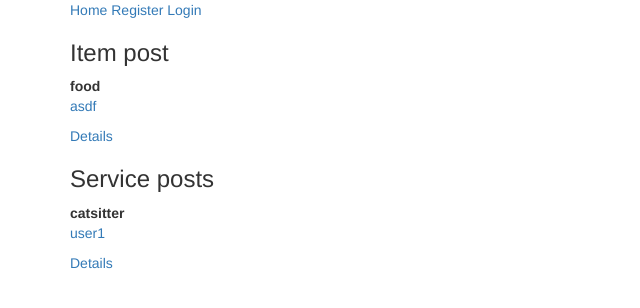
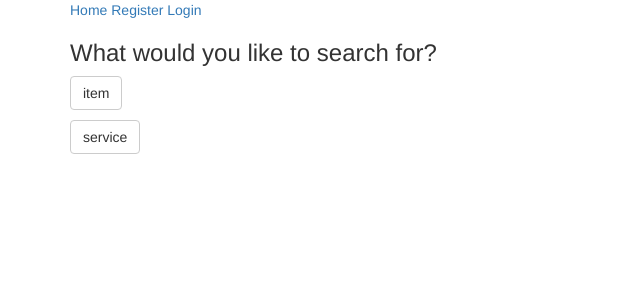
Before and after one commit to KiaraRaynS/Catslist-23-06-16-, a Django app: page /cities/Atlanta/ in a window 1280 px wide. Shown: the top 308 px of the page, without its empty margins (0-640 px from the left). Run offline with Django 3.2, Linux system fonts and the light colour scheme; data comes from the database, SQL or seed files in the repository; some libraries are stand-ins or nearby versions.

Commit message:
Depth added to listings organization

```diff
--- /dev/null
+++ b/appcatslist/templates/citycategorylistview.html
@@ -0,0 +1,5 @@
+{% extends 'base.html' %}
+
+{% block bodycontent %}
+
+{% endblock %}
--- a/appcatslist/templates/citylistview.html
+++ b/appcatslist/templates/citylistview.html
@@ -1,19 +1,9 @@
 {% extends 'base.html' %}
 
 {% block bodycontent %}
-
-  <h3>Item post</h3>
-  {% for item in items %}
-    <b>{{ item.title }}</b>
-    <p><a href="{%url 'userprofileview' item.user %}">{{item.user}}</a></p>
-    <p><a href="{%url 'postdetailview' item.id %}">Details</a></p>
-    {% endfor %}
-
-  <h3>Service posts</h3>
-  {% for item in services %}
-    <b>{{ item.title }}</b>
-    <p><a href="{% url 'userprofileview' item.user %}">{{ item.user }}</a></p>
-    <p><a href="{% url 'postdetailview' item.id %}">Details</a></p>
+  <h3>What would you like to search for?</h3>
+  {% for item in categories %}
+  <p><a class='btn btn-default' href="{% url 'citycategorylistview' city item %}">{{ item}}</a></p>
   {% endfor %}
 
 {% endblock %}
--- a/appcatslist/views.py
+++ b/appcatslist/views.py
@@ -112,6 +112,11 @@ class CityListView(ListView):
 
     def get_context_data(self, **kwargs):
         city = self.kwargs['city']
+        context = super().get_context_data(**kwargs)
+        context['city'] = City.objects.get(city=city)
+        context['categories'] = CategoryList.objects.all()
+        return context
+        """
         item1 = CategoryList.objects.all()[0]
         print(item1)
         item2 = CategoryList.objects.all()[1]
@@ -123,4 +128,14 @@ class CityListView(ListView):
         context['subcategory'] = SubCategoryList.objects.all()
         context['items'] = OfferPost.objects.filter(city__city=city).filter(subcategory__category=item1)
         context['services'] = OfferPost.objects.filter(city__city=city).filter(subcategory__category=item2)
+        """
         return context
+
+
+class CityCategoryListView(ListView):
+    template_name = 'citycategorylistview.html'
+
+    def get_queryset(self, **kwargs):
+        city = self.kwargs['city']
+        category = self.kwargs['category']
+        return OfferPost.objects.filter(city__city=city)
--- a/projectcastlist/urls.py
+++ b/projectcastlist/urls.py
@@ -19,7 +19,7 @@ from django.contrib.auth.views import logout, login
 from django.conf import settings
 from django.conf.urls.static import static
 from appcatslist.views import IndexView, RegisterView, ProfileView, CityListView, UserProfileView, PostDetailView
-from appcatslist.views import NewPostCategory, NewPostSubCategory, NewPostFinal
+from appcatslist.views import NewPostCategory, NewPostSubCategory, NewPostFinal, CityCategoryListView
 urlpatterns = [
     url(r'^admin/', admin.site.urls),
     url(r'^$', IndexView.as_view(), name='indexview'),
@@ -30,7 +30,9 @@ urlpatterns = [
     url(r'^accounts/profile/$', ProfileView.as_view(), name='profileview'),
     # View User Profile Details
     url(r'profiledetails/(?P<username>\w+)/$', UserProfileView.as_view(), name='userprofileview'),
+    # View Cities
     url(r'^cities/(?P<city>\w+)/$', CityListView.as_view(), name='citylistview'),
+    url(r'^cities/(?P<city>\w+)/(?P<category>\w+)/$', CityCategoryListView.as_view(), name='citycategorylistview'),
     url(r'^newpost/$', NewPostCategory.as_view(), name='newpostcategory'),
     url(r'^newpost/(?P<category>\w+)/$', NewPostSubCategory.as_view(), name='newpostsubcategory'),
     url(r'^newpost/(?P<category>\w+)/(?P<subcategory>\w+)/$', NewPostFinal.as_view(), name='newpostfinal'),
```
